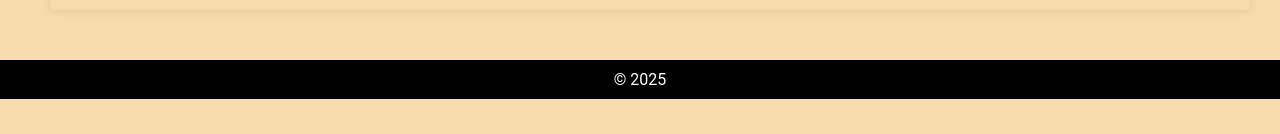
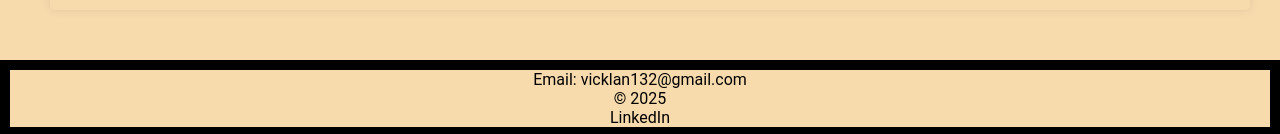
Before and after one commit to Victor-Kip/myportfolio, a React (Create React App) app: page / in a window 1280 px wide. Shown: the part 2305-2439 px from the top of the page. Before the commit the page ends 2404 px from the top, so only its background shows below. Built offline with nearby package versions, Linux system fonts and the light colour scheme.

Commit message:
add footer content

```diff
--- a/src/components/Footer.js
+++ b/src/components/Footer.js
@@ -3,7 +3,10 @@ import React from "react";
 function Footer() {
     return (
         <footer>
-            <p style={{color:'white',backgroundColor:'black'}}>© 2025</p>
+            <p>Email: vicklan132@gmail.com</p>
+            <p>© 2025</p>
+            <p>LinkedIn</p>
+
         </footer>
     );
 }
```
